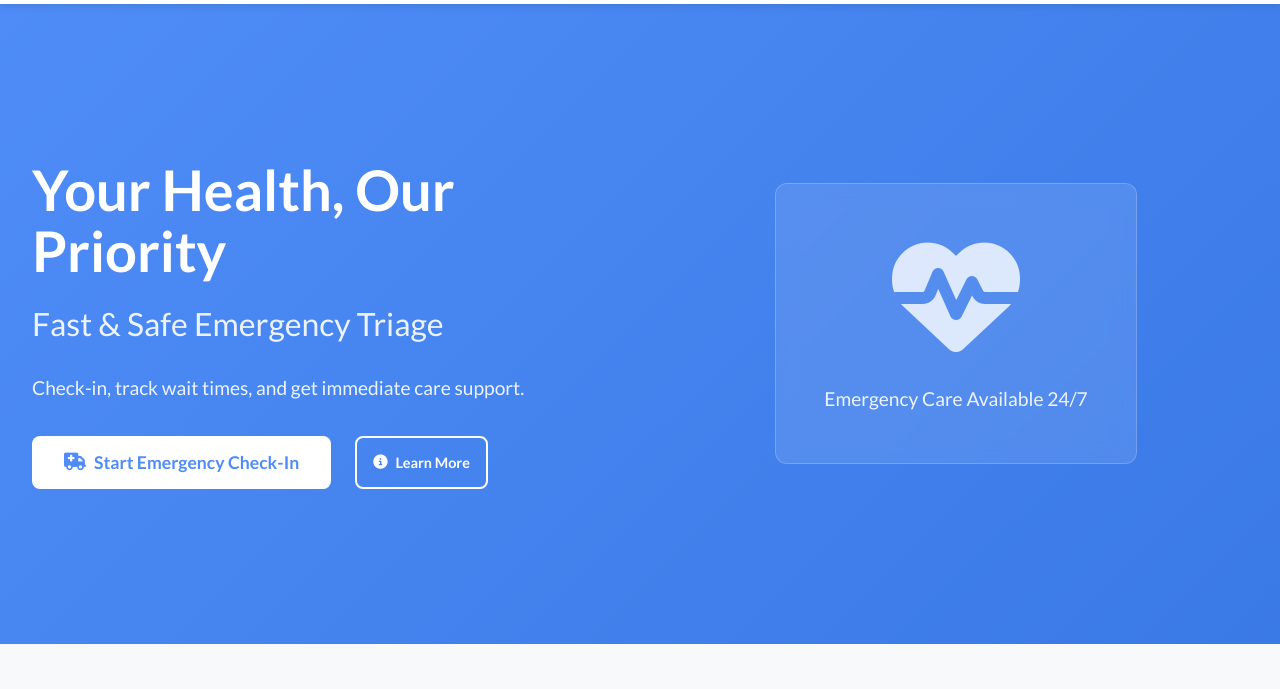
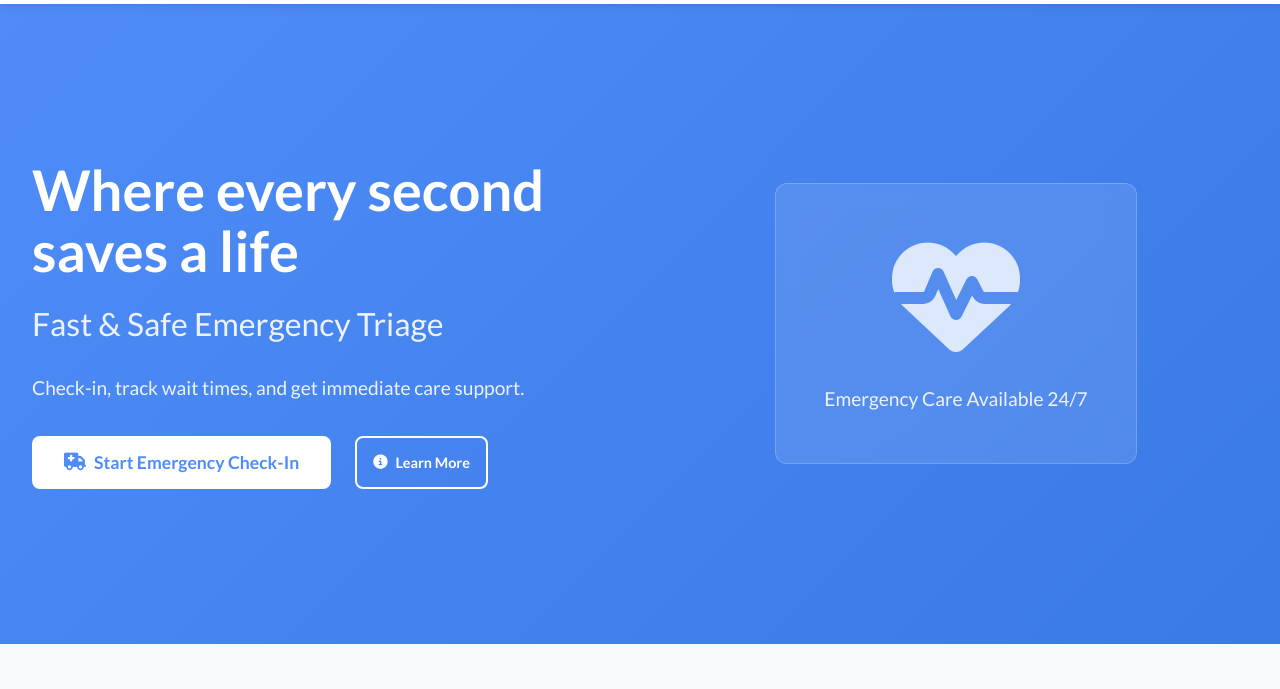
Before and after one commit to M-Lucas12/emergency_waitlist, a plain HTML site: page public/index.html in a window 1280 px wide. Shown: the part 79-768 px from the top of the page. Drawn offline with Linux system fonts and the light colour scheme.

Commit message:
Updated admin HTML layout

```diff
--- a/public/index.html
+++ b/public/index.html
@@ -46,7 +46,7 @@
     <section class="hero">
         <div class="hero-content">
             <div class="hero-text">
-                <h1 class="hero-title">Your Health, Our Priority</h1>
+                <h1 class="hero-title">Where every second saves a life</h1>
                 <h2 class="hero-subtitle">Fast & Safe Emergency Triage</h2>
                 <p class="hero-description">
                     Check-in, track wait times, and get immediate care support.
```
